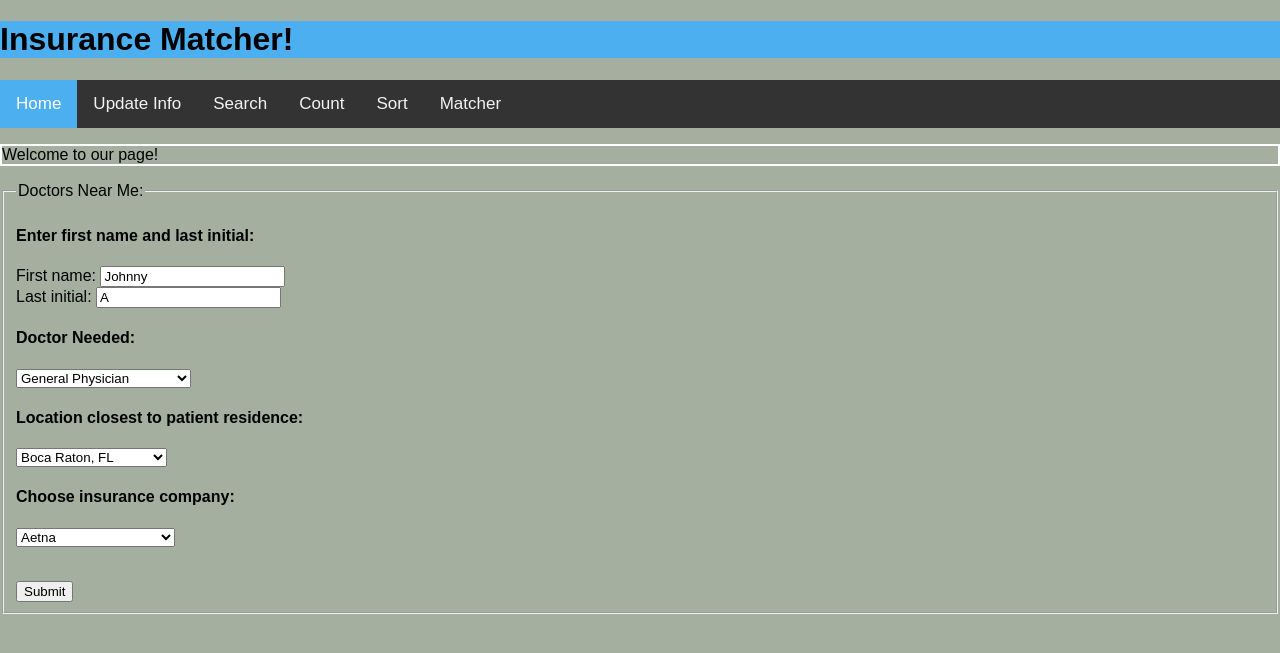
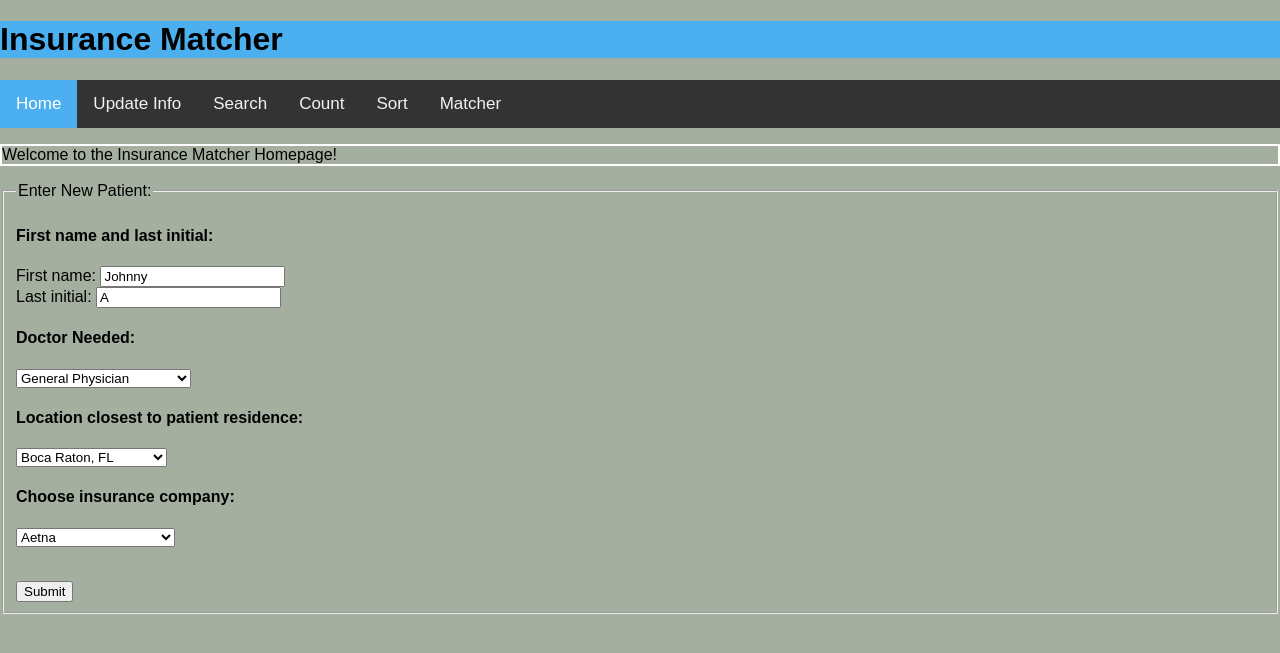
Before and after one commit to edcorant/Runtime-Terror, a PHP site: page / in a window 1280 px wide. Shown: the top 653 px of the page. Run offline with PHP 8.4, Linux system fonts and the light colour scheme.

Commit message:
Add files via upload

```diff
--- a/Count.php
+++ b/Count.php
@@ -1,7 +1,7 @@
 <!DOCTYPE html>
 <html>
 
-<h1 style="background-color: #4CAFf0;"> Insurance Matcher! </h1>
+<h1 style="background-color: #4CAFf0;"> Insurance Matcher </h1>
 <meta charset=”UTF-8”>  <!-- //the characters we use within a website -->
 <title> Insurance </title>  <!-- //This shows on the tab of the website -->
 
--- a/Match.php
+++ b/Match.php
@@ -1,7 +1,7 @@
 <!DOCTYPE html>
 <html>
 
-<h1 style="background-color: #4CAFf0;"> Insurance Matcher! </h1>
+<h1 style="background-color: #4CAFf0;"> Insurance Matcher </h1>
 <meta charset=”UTF-8”>  <!-- //the characters we use within a website -->
 <title> Insurance </title>  <!-- //This shows on the tab of the website -->
 
--- a/Search.php
+++ b/Search.php
@@ -1,7 +1,7 @@
 <!DOCTYPE html>
 <html>
 
-<h1 style="background-color: #4CAFf0;"> Insurance Matcher! </h1>
+<h1 style="background-color: #4CAFf0;"> Insurance Matcher </h1>
 <meta charset=”UTF-8”>  <!-- //the characters we use within a website -->
 <title> Insurance </title>  <!-- //This shows on the tab of the website -->
 
--- a/Sort.php
+++ b/Sort.php
@@ -1,7 +1,7 @@
 <!DOCTYPE html>
 <html>
 
-<h1 style="background-color: #4CAFf0;"> Insurance Matcher! </h1>
+<h1 style="background-color: #4CAFf0;"> Insurance Matcher </h1>
 <meta charset=”UTF-8”>  <!-- //the characters we use within a website -->
 <title> Insurance </title>  <!-- //This shows on the tab of the website -->
 
--- a/UpdateInfo.php
+++ b/UpdateInfo.php
@@ -1,7 +1,7 @@
 <!DOCTYPE html>
 <html>
 
-<h1 style="background-color: #4CAFf0;"> Insurance Matcher! </h1>
+<h1 style="background-color: #4CAFf0;"> Insurance Matcher </h1>
 <meta charset=”UTF-8”>  <!-- //the characters we use within a website -->
 <title> Insurance </title>  <!-- //This shows on the tab of the website -->
 
@@ -122,7 +122,7 @@
             <legend> Remove Patient: </legend>
                 <meta name="viewport" content="width=device-width, initial-scale=1">
                 Enter the patient id of the patient to remove:
-                <br> <input type="text" name="pid" value="Enter numbers only">
+                <br> <input type="text" name="pid" value="(Enter numbers only)">
                 <br>
                 <br>
                 <input type="submit" value="Submit">
--- a/action_page10.php
+++ b/action_page10.php
@@ -24,7 +24,8 @@
     $sql = "SELECT P_Name FROM Patient WHERE P_Name IN (SELECT P_Name FROM Sees, Patient WHERE D_id = '$dID' AND Patient.P_id = Sees.P_id) ORDER BY P_Name ASC;";
     $result = mysqli_query($conn, $sql);
     $resultCheck = mysqli_num_rows($result);
-        if($resultCheck != 0){
+
+    if($resultCheck != 0){
     echo "Patients in the database seen by " . $name . " sorted in alphabetical order: <br>";
     foreach ($result as $key => $data){
     ?>
@@ -39,7 +40,7 @@
     <?php }
         }
         else
-        echo "No patients in the database seen by " . $name . ".";
+            echo "No patients in the database seen by " . $name . ".";
         }
 // Sort function; find all patients seen by one doctor and sort alphabetically
 ?>
--- a/index.php
+++ b/index.php
@@ -1,12 +1,7 @@
-<?php
-    // Homepage
-    include_once 'dbh.inc.php';
-?>
-
 <!DOCTYPE html>
 <html>
 
-<h1 style="background-color: #4CAFf0;"> Insurance Matcher! </h1>
+<h1 style="background-color: #4CAFf0;"> Insurance Matcher </h1>
 <meta charset=”UTF-8”>  <!-- //the characters we use within a website -->
 <title> Insurance </title>  <!-- //This shows on the tab of the website -->
 
@@ -56,13 +51,13 @@
     }
 </style>
 
-<p style="border:2px solid White;"> Welcome to our page! </p >
+<p style="border:2px solid White;"> Welcome to the Insurance Matcher Homepage! </p >
 
 <body>
     <form method="post" action ="action_page1.php">
 
         <fieldset>
-            <legend> Doctors Near Me: </legend>
+            <legend> Enter New Patient: </legend>
 
 
 
@@ -102,7 +97,7 @@
 
             <body>
 
-                <h4>Enter first name and last initial:</h4>
+                <h4>First name and last initial:</h4>
                 First name: <input type="text" name="FirstName" value="Johnny"><br>
                 Last initial: <input type="text" name="LastInitial" value="A"><br>
 
```
